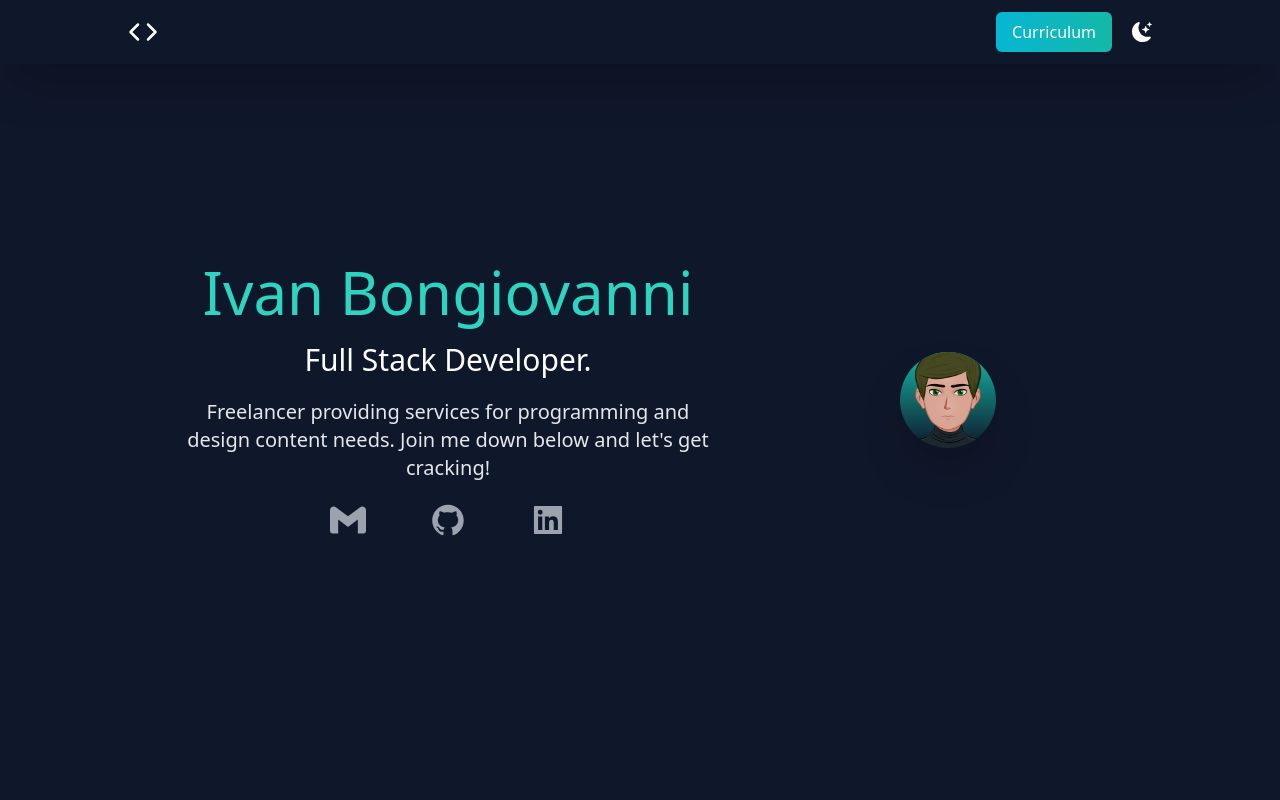
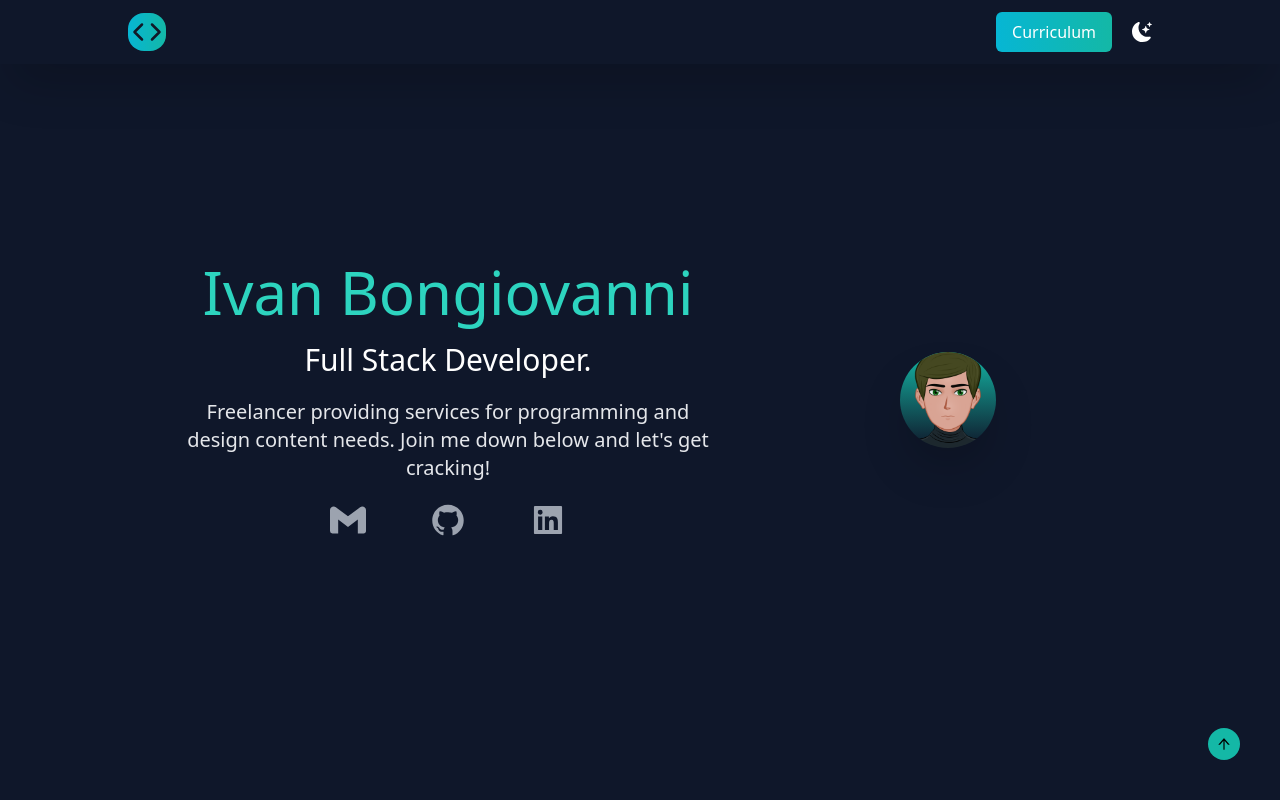
Before and after one commit to ivan2214/Portfolio, a React (Vite) app: page / in a window 1280 px wide. Shown: the top 800 px of the page. Built offline with nearby package versions, Linux system fonts and the light colour scheme.

Commit message:
add scroll top

```diff
--- a/src/App.jsx
+++ b/src/App.jsx
@@ -5,16 +5,18 @@ import Hero from '@/Layout/Hero'
 import Projects from '@/Layout/Projects'
 import Footer from '@/Layout/Footer'
 import Skills from './Layout/Skills'
+import UpArrow from './Components/UpArrow'
 
 function App() {
   return (
-    <main className='flex min-h-screen w-full  flex-col  items-center overflow-hidden  bg-white transition-all duration-500 dark:bg-slate-900 md:px-20 lg:px-40'>
+    <main className='flex min-h-screen w-full relative  flex-col  items-center overflow-hidden  bg-white transition-all duration-500 dark:bg-slate-900 md:px-20 lg:px-40'>
       <Header />
       <Hero />
       <About />
       <Projects />
       <Skills />
       <Contact />
+      <UpArrow />
       <Footer />
     </main>
   )
--- a/src/Components/NavBar.jsx
+++ b/src/Components/NavBar.jsx
@@ -20,7 +20,10 @@ const NavBar = () => {
   ]
   return (
     <nav className='flex  w-full  items-center justify-between gap-10 px-4 py-3'>
-      <a className='w-fit dark:text-white' href='#'>
+      <a
+        className=' rounded-2xl border-none bg-gradient-to-r from-cyan-500 to-teal-500 p-1  text-gray-300 dark:text-gray-900'
+        href='#'
+      >
         <FiCode size={30} />
       </a>
       <section className='flex items-center justify-end gap-1'>
--- /dev/null
+++ b/src/Components/UpArrow.jsx
@@ -0,0 +1,15 @@
+import React from 'react'
+import { AiOutlineArrowUp } from 'react-icons/ai'
+
+const UpArrow = () => {
+  return (
+    <a
+      href='#'
+      className='fixed right-10 bottom-10 z-50 flex  h-12     w-12  cursor-pointer    items-center justify-center rounded-full dark:bg-teal-500  lg:h-8 lg:w-8'
+    >
+      <AiOutlineArrowUp className='m-auto' />
+    </a>
+  )
+}
+
+export default UpArrow
```
